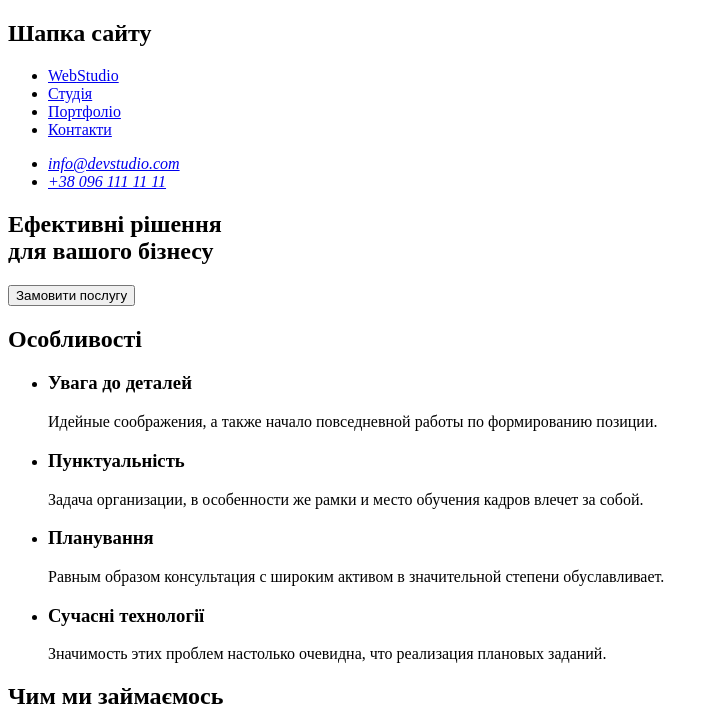
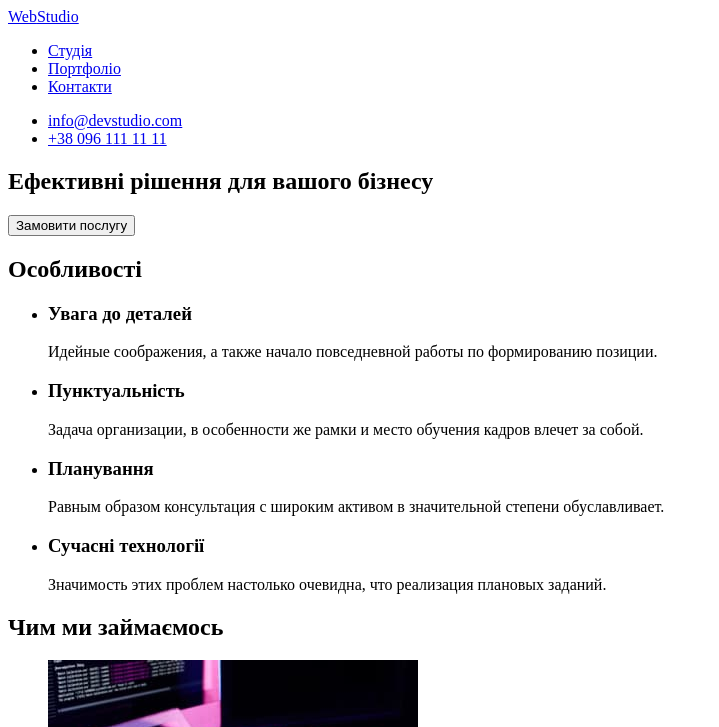
Before and after one commit to goodcat46/goit-markup-hw-01, a plain HTML site: page index.html in a window 1280 px wide. Shown: the top 727 px of the page, without its empty margins (0-719 px from the left). Drawn offline with Linux system fonts and the light colour scheme.

Commit message:
Update index.html
внесені останні правки

```diff
--- a/index.html
+++ b/index.html
@@ -1,40 +1,37 @@
 <!DOCTYPE html>
 <html lang="uk">
+
 <head>
   <meta charset="UTF-8">
   <meta http-equiv="X-UA-Compatible" content="IE=edge">
   <meta name="viewport" content="width=device-width, initial-scale=1.0">
   <title>WebStudio</title>
 </head>
+
 <body>
   <!--ШАПКА СТОРІНКИ-->
   <header>
-    <section>
-      <h2>Шапка сайту</h2>
+    <a href="/"><span>Web</span><span>Studio</span></a>
     <!--Navigation-->
     <nav>
       <ul>
-          <li><a href="/"><span>Web</span><span>Studio</span></a></li>
-          <li><a href="/">Студія</a></li>
-          <li><a href="/">Портфоліо</a></li>
+        <li><a href="./studio.html">Студія</a></li>
+        <li><a href="./portfolio.html">Портфоліо</a></li>
         <li><a href="/">Контакти</a></li>
       </ul>
     </nav>
-      <!-- address -->
-      <address>
+    <!-- contacts -->
     <ul>
       <li><a href="mailto:info@devstudio.com">info@devstudio.com</a></li>
       <li><a href="tel:+380961111111">+38 096 111 11 11</a></li>
     </ul>
-      </address>
-    </section>
   </header>
   <!--ОСНОВНА ЧАСТИНА-->
   <main>
     <!-- BANER -->
     <section>
       <h1>
-        Ефективні рішення <br> для вашого бізнесу
+        Ефективні рішення для вашого бізнесу
       </h1>
       <button type="button">
         Замовити послугу
@@ -108,15 +105,15 @@
   </main>
   <!--ПІДВАЛ СТОРІНКИ-->
   <footer>
-    <section>
-      <h2><span>Web</span><span>Studio</span></h2>
+    <p><span>Web</span><span>Studio</span></p>
     <address>
       <ul>
-          <li>г. Киев, пр-т Леси Украинки, 26</li>
+        <li><a
+            href="https://www.google.com/maps/place/%D0%B1%D1%83%D0%BB%D1%8C%D0%B2%D0%B0%D1%80+%D0%9B%D0%B5%D1%81%D1%96+%D0%A3%D0%BA%D1%80%D0%B0%D1%97%D0%BD%D0%BA%D0%B8,+26,+%D0%9A%D0%B8%D1%97%D0%B2,+02000/@50.4265807,30.5361971,17z/data=!3m1!4b1!4m5!3m4!1s0x40d4cf0e033ecbe9:0x57a4dffefec77da0!8m2!3d50.4265807!4d30.5383858">г.
+            Киев, пр-т Леси Украинки, 26</a></li>
         <li><a href="mailto:info@devstudio.com">info@devstudio.com</a></li>
         <li><a href="tel:+380961111111">+38 096 111 11 11</a></li>
       </ul>
     </address>
-    </section>
   </footer>
 </body>
```
Lines whose indentation alone changed are shown as unchanged.
